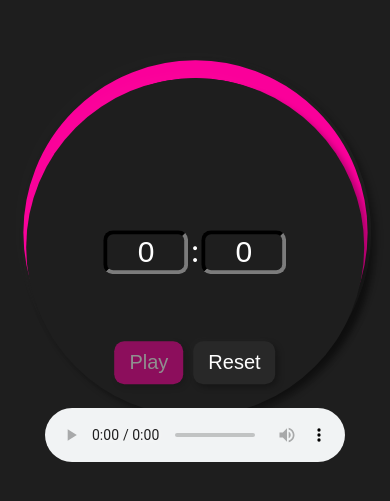
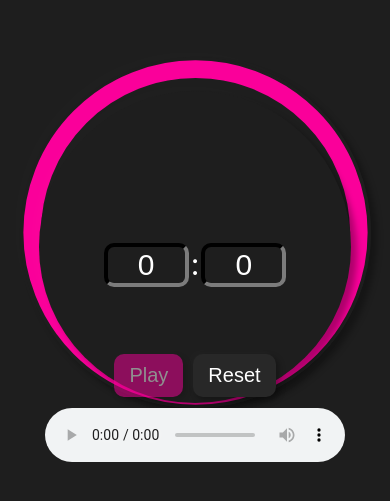
Before and after one commit to MilosMladenovicWork/pomodoro-clock, a React (Create React App) app: page / in a window 390 px wide. Shown: the part 175-676 px from the top of the page. Built offline with nearby package versions, Linux system fonts and the light colour scheme.

Commit message:
Fixed mobile responsiveness

```diff
--- a/src/Circle.css
+++ b/src/Circle.css
@@ -11,3 +11,10 @@
   transform:translate(-50%, -50%);
 
 }
+
+@media (max-width:1200px){
+  .circle{
+    width:80vw;
+    height:80vw;
+  }
+}
```
